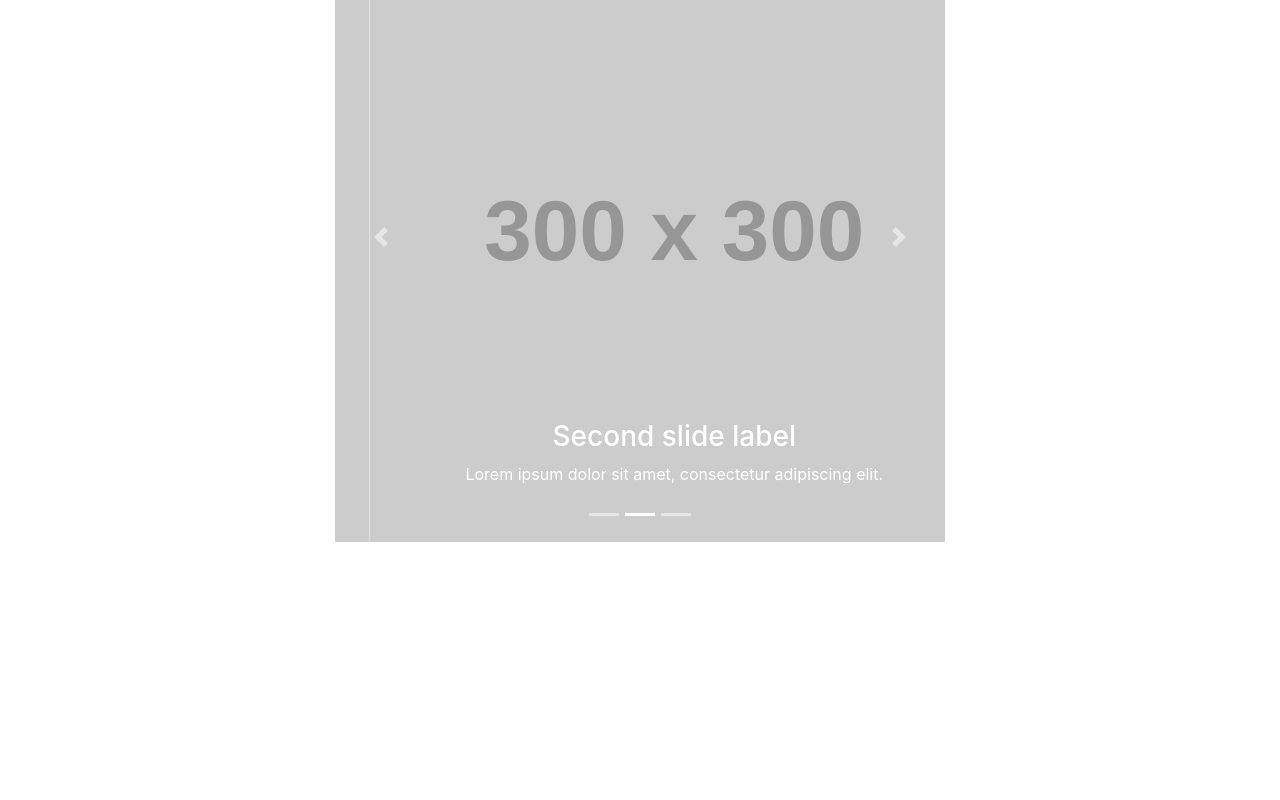
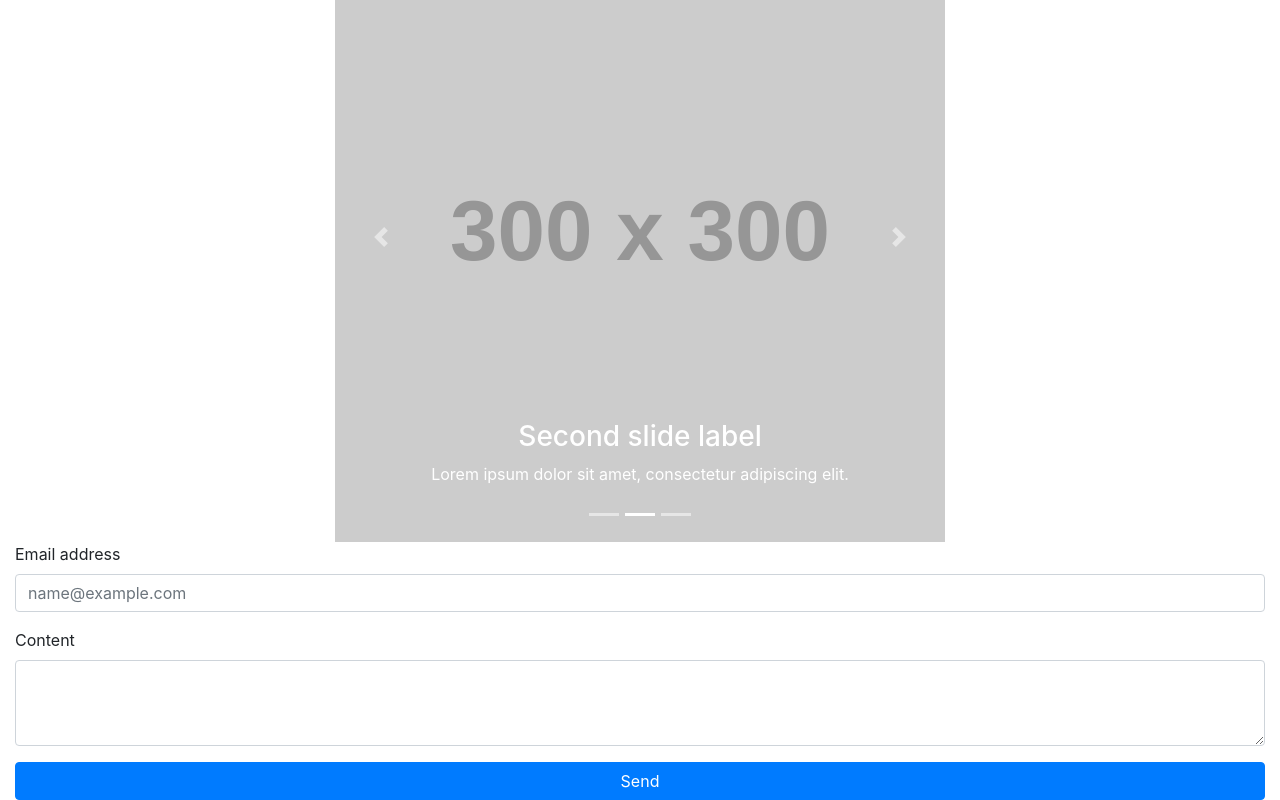
Before and after one commit to noahjacknichols/portfolio, a React (Create React App) app: page / in a window 1280 px wide. Shown: the part 232-1032 px from the top of the page. Before the commit the page ends 800 px from the top, so only its background shows below. Built offline with nearby package versions, Linux system fonts and the light colour scheme.

Commit message:
added a email contact form

```diff
--- a/src/App.js
+++ b/src/App.js
@@ -4,6 +4,7 @@ import logo from './logo.svg';
 import Navbar from './Components/Navbar';
 import Portfolio from './Components/Portfolio';
 import Intro from './Components/Intro';
+import Contact from './Components/Contact';
 import {Container, Row, Col} from 'react-bootstrap';
 function App() {
   return (
@@ -12,6 +13,7 @@ function App() {
         <Navbar/>
         <Intro/>
         <Portfolio/>
+        <Contact/>
 
       </Container>
 
--- /dev/null
+++ b/src/Components/Contact.css
@@ -0,0 +1,3 @@
+Button {
+    width:100%;
+}
--- /dev/null
+++ b/src/Components/Contact.jsx
@@ -0,0 +1,52 @@
+
+import React from 'react';
+import { Row, Col, Form, Button} from 'react-bootstrap';
+import './Contact.css';
+
+export default class Contact extends React.Component{
+
+    state = {
+        email: "",
+        content: ""
+    }
+
+    handleChange = e => {
+        console.log(e.target.name);
+        this.setState({ [e.target.name]: e.target.value})
+
+    }
+
+    onButtonPress(){
+        console.log(this.state);
+
+    }
+
+
+    render(){
+        return(
+
+                <Row>
+                    <Col xs={12}>
+                        <Form>
+                            <Form.Group controlId="formBasicEmail">
+                                <Form.Label>Email address</Form.Label>
+                                <Form.Control type="email" name="email" onChange= {this.handleChange} placeholder="name@example.com"/>
+                            </Form.Group>
+                            <Form.Group></Form.Group>
+                            <Form.Group controlId="exampleForm.ControlTextarea1">
+                                <Form.Label>Content</Form.Label>
+                                <Form.Control as="textarea" rows="3" name="content" onChange={this.handleChange}/>
+                            </Form.Group>
+                        </Form>
+
+                    </Col>
+                    <Col xs={12}>
+                        <Button variant="primary" onClick={() => this.onButtonPress()} type="submit">
+                            Send
+                        </Button>
+                    </Col>
+                </Row>
+        );
+
+    }
+}
--- a/src/Components/Navbar.css
+++ b/src/Components/Navbar.css
@@ -18,9 +18,7 @@
 nav{
     font-family: 'Signika', sans-serif;
     width:100%;
-
-
-
+    color:white;
 }
 
 ul {
```
